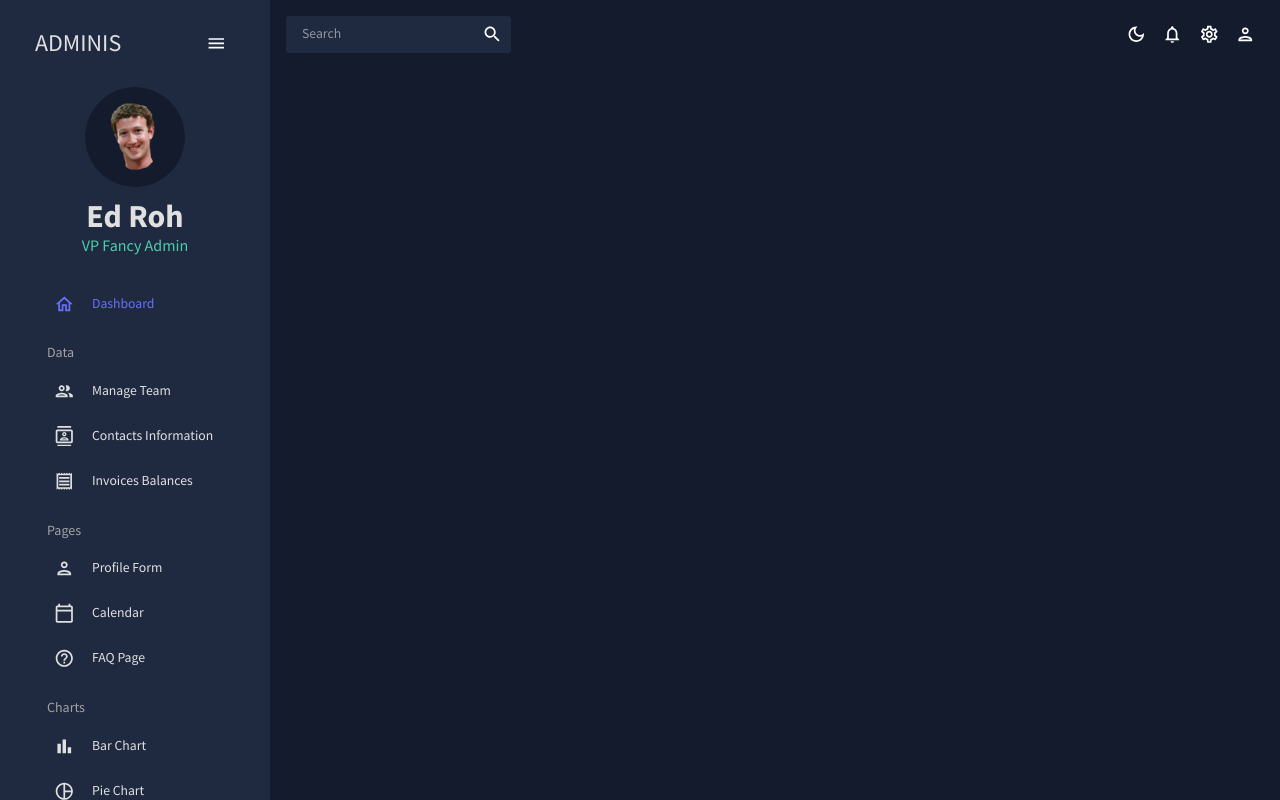
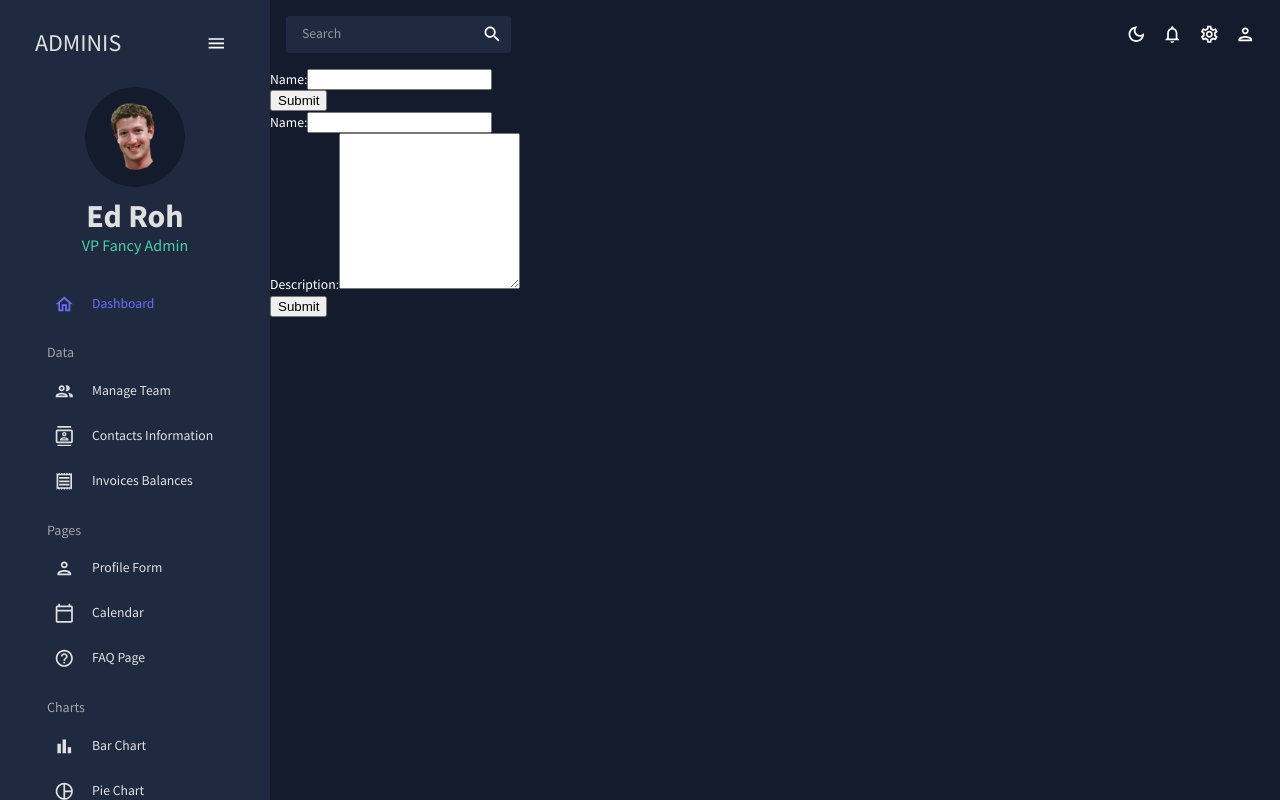
Before and after one commit to DenseLink/react-admin, a React (Create React App) app: page /words in a window 1280 px wide. Built offline with nearby package versions, Linux system fonts and the light colour scheme.

Commit message:
basic word text box

```diff
--- a/src/App.js
+++ b/src/App.js
@@ -15,6 +15,7 @@ import Geography from "./scenes/geography";
 import { CssBaseline, ThemeProvider } from "@mui/material";
 import { ColorModeContext, useMode } from "./theme";
 import Calendar from "./scenes/calendar";
+import Words from "./scenes/words";
 
 function App() {
   const [theme, colorMode] = useMode();
@@ -40,6 +41,7 @@ function App() {
               <Route path="/faq" element={<FAQ />} />
               <Route path="/calendar" element={<Calendar />} />
               <Route path="/geography" element={<Geography />} />
+              <Route path="/words" element={<Words />} />
             </Routes>
           </main>
         </div>
--- a/src/scenes/global/Sidebar.jsx
+++ b/src/scenes/global/Sidebar.jsx
@@ -218,6 +218,13 @@ const Sidebar = () => {
               selected={selected}
               setSelected={setSelected}
             />
+            <Item
+              title="Word Text"
+              to="/Words"
+              icon={<TimelineOutlinedIcon />}
+              selected={selected}
+              setSelected={setSelected}
+              />
           </Box>
         </Menu>
       </ProSidebar>
--- /dev/null
+++ b/src/scenes/words/MyForm.jsx
@@ -0,0 +1,16 @@
+import React from 'react';
+
+function MyForm() {
+  return (
+    <form>
+      <label>
+        Name:
+        <input type="text" name="name" />
+      </label>
+      <br />
+      <input type="submit" value="Submit" />
+    </form>
+  );
+}
+
+export default MyForm
--- /dev/null
+++ b/src/scenes/words/MyForm2.jsx
@@ -0,0 +1,21 @@
+import { TextField, Button } from '@mui/material';
+
+function MyForm2() {
+  return (
+    <form>
+        <label>
+            Name:
+            <input type="text" name="name" />
+        </label>
+        <br />
+        <label>
+            Description:
+            <textarea name="description" rows={10} />
+        </label>
+        <br />
+        <input type="submit" value="Submit" />
+    </form>
+  );
+}
+
+export default MyForm2;
--- /dev/null
+++ b/src/scenes/words/index.jsx
@@ -0,0 +1,14 @@
+import React from 'react';
+import MyForm from './MyForm';
+import MyForm2 from './MyForm2';
+
+function Words() {
+  return (
+    <div>
+      <MyForm />
+      <MyForm2 />
+    </div>
+  );
+}
+
+export default Words;
```
